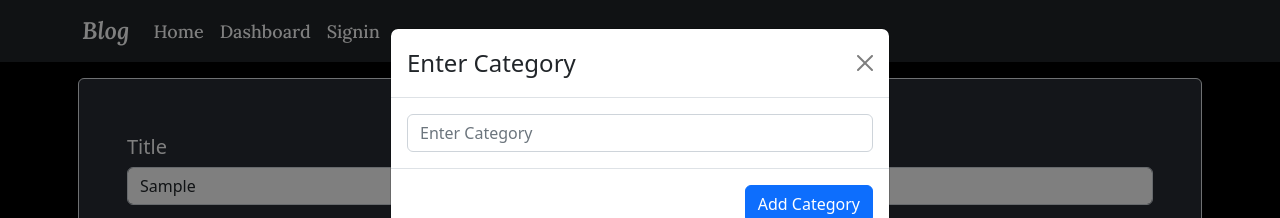
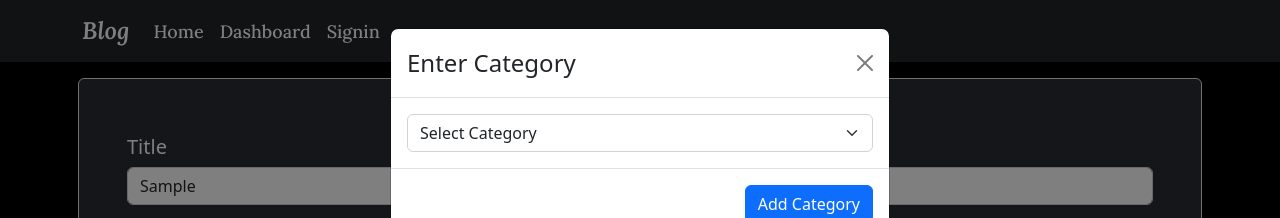
Before and after one commit to AmanPachori/Blog-App, a React (Create React App) app: page /add in a window 1280 px wide. Both pictures are taken after typing "Sample", "Sample" into the empty fields and a click on the button "Add Category". Shown: the top 218 px of the page. Built offline with nearby package versions, Linux system fonts and the light colour scheme.

Commit message:
minor changes

```diff
--- a/src/components/addBlog/addblog.js
+++ b/src/components/addBlog/addblog.js
@@ -101,8 +101,15 @@ const Addblog = () => {
         <Modal.Header closeButton>
           <Modal.Title>Enter Category</Modal.Title>
         </Modal.Header>
-        <Modal.Body className='w-100'>
-          <input type="text" value={categoryValues} onChange={(e)=>{setCategoryValues(e.target.value)}} placeholder="Enter Category" className='form-control' />
+        <Modal.Body className="w-100">
+          {/* <input type="text" value={categoryValues} onChange={(e)=>{setCategoryValues(e.target.value)}} placeholder="Enter Category" className='form-control' /> */}
+          <select class="form-select" value={categoryValues} onChange={(e)=>{setCategoryValues(e.target.value)}} aria-label="Default select example">
+            <option selected>Select Category</option>
+            <option value="Technology">Technology</option>
+            <option value="Data Science">Data Science</option>
+            <option value="Productivity">Productivity</option>
+            <option value="Web development">Web development</option>
+          </select>
         </Modal.Body>
         <Modal.Footer>
           <Button variant="primary" onClick={handleClose}>
@@ -110,36 +117,75 @@ const Addblog = () => {
           </Button>
         </Modal.Footer>
       </Modal>
-        <Navbar/>
+      <Navbar />
       <Container className="p-2 text-start">
-
-        <h4 style={{color:'#fff'}}>Add Blog</h4>
+        <h4 style={{ color: "#fff" }}>Add Blog</h4>
         <div className="border rounded addblog p-5">
           <div className="my-2">
-              <h5 style={{color:'#fff'}}>Title</h5>
-              <input type="text" value={title} onChange={(e)=>setTitle(e.target.value)} className=" form-control" placeholder="Enter title" aria-label="addTitle" aria-describedby="basic-addon1"/>
+            <h5 style={{ color: "#fff" }}>Title</h5>
+            <input
+              type="text"
+              value={title}
+              onChange={(e) => setTitle(e.target.value)}
+              className=" form-control"
+              placeholder="Enter title"
+              aria-label="addTitle"
+              aria-describedby="basic-addon1"
+            />
           </div>
           <div className="my-2">
-              <h5 style={{color:'#fff'}}>Text</h5>
-              <textarea type="text" className="textarea form-control" value={mainContent} onChange={(e)=>{setMainContent(e.target.value)}} placeholder="Enter text here" aria-label="addTitle" aria-describedby="basic-addon1"/>
+            <h5 style={{ color: "#fff" }}>Text</h5>
+            <textarea
+              type="text"
+              className="textarea form-control"
+              value={mainContent}
+              onChange={(e) => {
+                setMainContent(e.target.value);
+              }}
+              placeholder="Enter text here"
+              aria-label="addTitle"
+              aria-describedby="basic-addon1"
+            />
           </div>
           <div className="">
-              <label style={{color:'#fff'}} for="formFile" class=" my-1 form-label"><h5>Upload Image</h5></label>
-              <input class="form-control" type="file" value={file} id="formFile" onChange={(e)=>{encodeImageFileAsURL(e.target.files[0])}}/>
+            <label
+              style={{ color: "#fff" }}
+              for="formFile"
+              class=" my-1 form-label"
+            >
+              <h5>Upload Image</h5>
+            </label>
+            <input
+              class="form-control"
+              type="file"
+              value={file}
+              id="formFile"
+              onChange={(e) => {
+                encodeImageFileAsURL(e.target.files[0]);
+              }}
+            />
           </div>
-           <div className="categories my-2">
-           {Categories}
+          <div className="categories my-2">{Categories}</div>
+          <div className="">
+            <Button
+              variant="outline-light"
+              onClick={submit}
+              className="m-2 button float-end"
+            >
+              Publish
+            </Button>
+            <Button
+              variant="outline-light"
+              onClick={handleShow}
+              className="m-2 button float-end"
+            >
+              Add Category
+            </Button>
           </div>
-           <div className="">
-           <Button variant="outline-light" onClick={submit}  className="m-2 button float-end" >Publish</Button>
-           <Button variant="outline-light" onClick={handleShow} className="m-2 button float-end" >Add Category</Button>
-           </div>
-
-
         </div>
       </Container>
     </div>
-  )
+  );
 }
 
 export default Addblog
```
Lines whose indentation alone changed are shown as unchanged.
